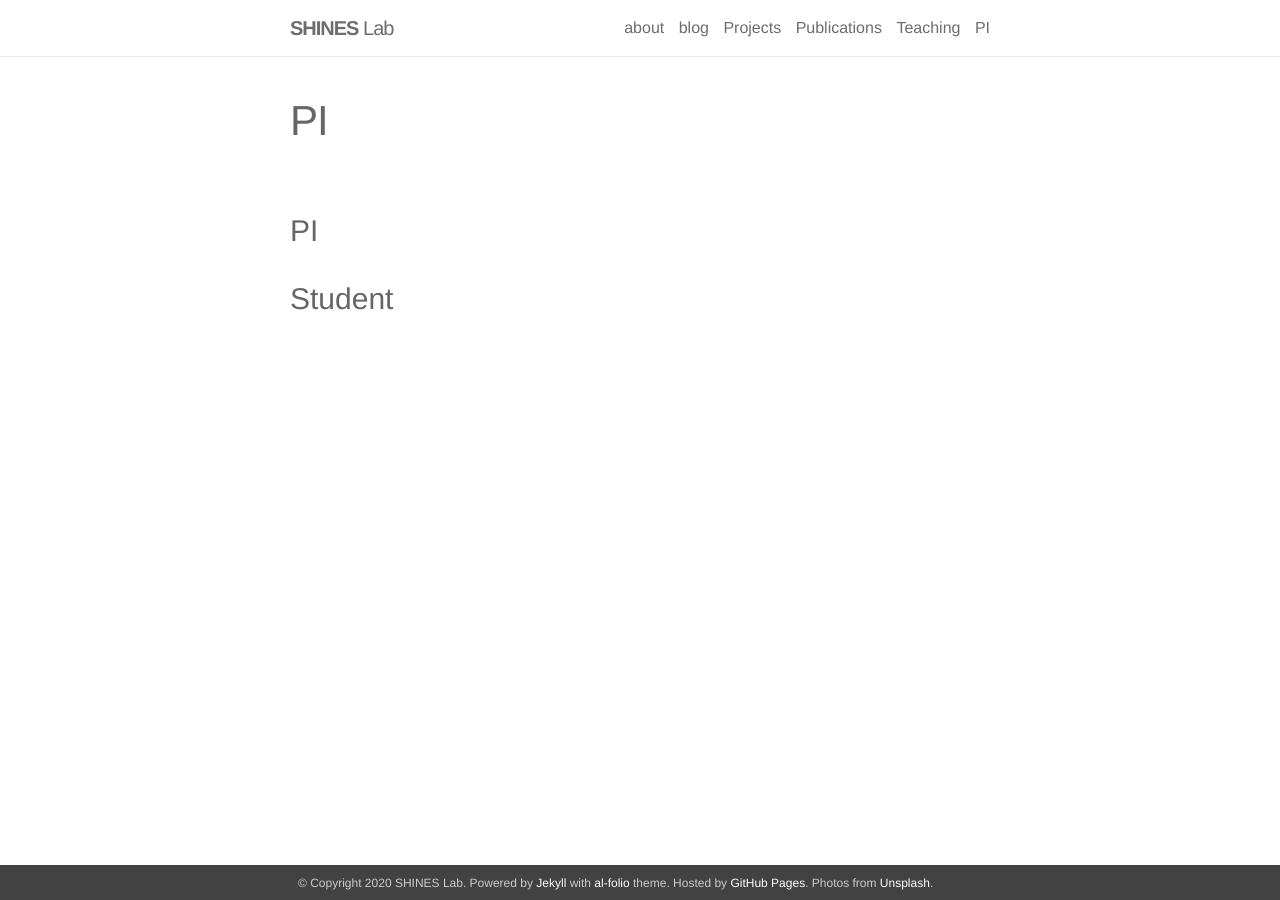
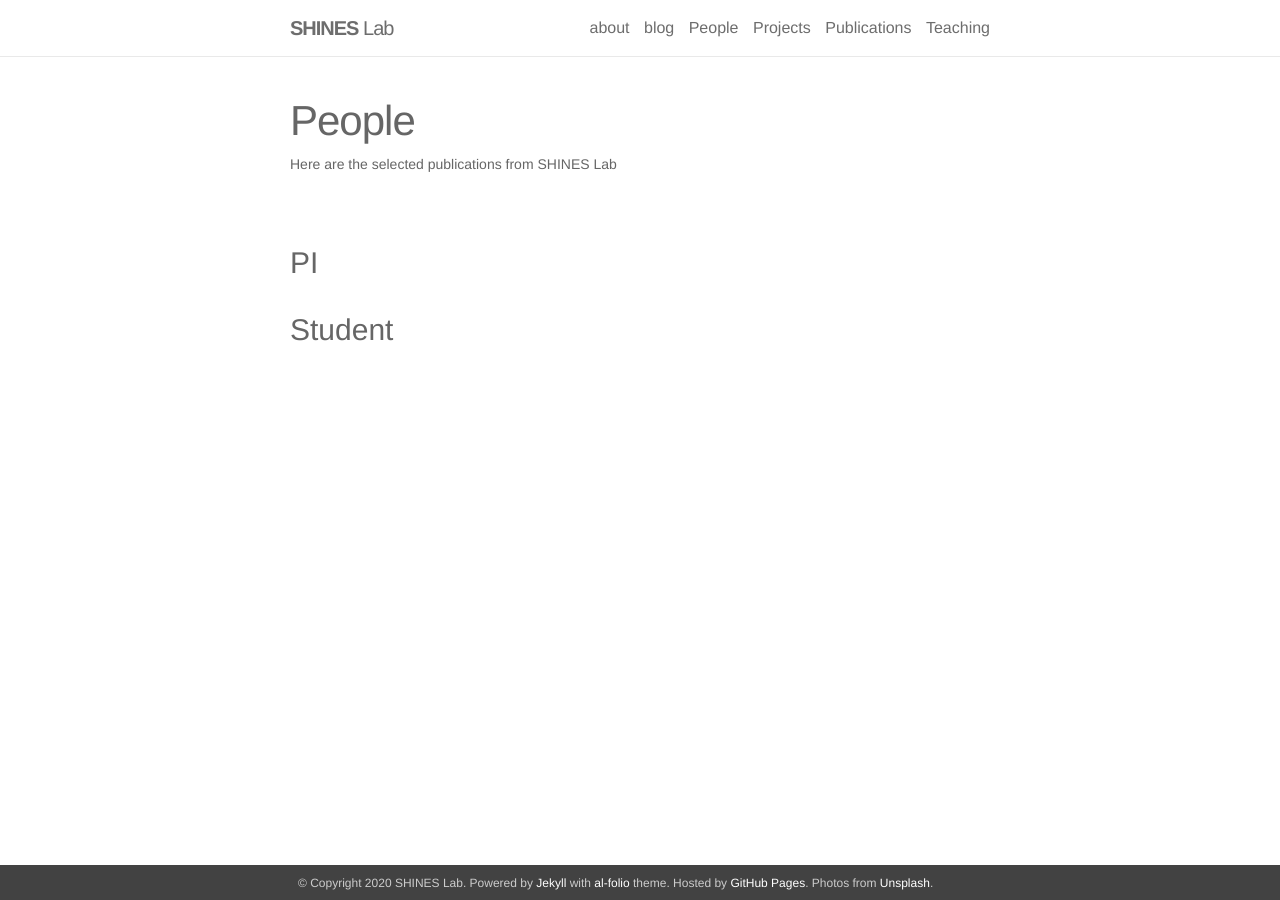
Before and after one commit to shines-lab/shines-lab.github.io, a Jekyll site: the page built from _pages/people.md, in a window 1280 px wide. Built offline with Jekyll 4.4.1, drawn with Linux system fonts in a browser that asks for light colours; nearby versions of some CDN libraries; our own code applies the rules of GitHub Pages for plain Markdown files.

Commit message:
Update people.md

```diff
--- a/_pages/people.md
+++ b/_pages/people.md
@@ -1,3 +1,10 @@
+---
+layout: page
+permalink: /people/
+title: People
+description: Here are the selected publications from SHINES Lab
+---
+
 ### PI
 
 ### Student
```
